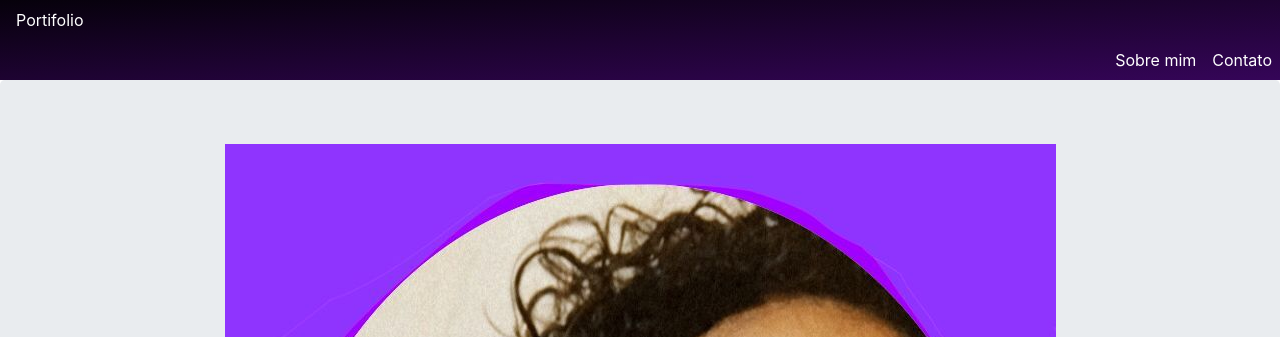
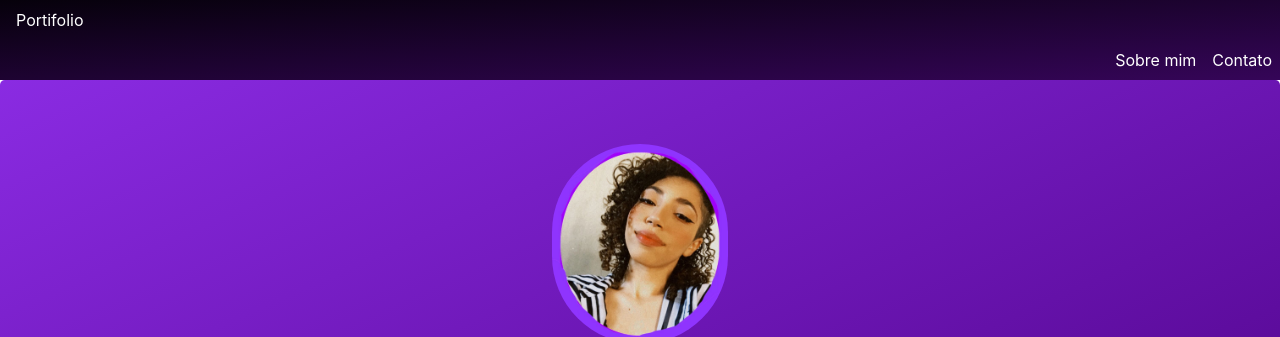
Before and after one commit to eduarda-ai/portifolio, a plain HTML site: page index.html in a window 1280 px wide. Shown: the top 337 px of the page. Drawn offline with nearby package versions, Linux system fonts and the light colour scheme.

Commit message:
Update index.html

```diff
--- a/index.html
+++ b/index.html
@@ -18,7 +18,13 @@
         crossorigin="anonymous"></script>
     <script src="https://kit.fontawesome.com/8dd542139c.js" crossorigin="anonymous"></script>
     <style>
-    =
+        .foto-perfil {
+            height: 200px;
+            width: auto;
+            max-width: 400px;
+            border-radius: 600px;
+        }
+
         .corPrimaria {
             #grad1 height: 800px;
             background-color: mediumpurple(164, 8, 216);
```
